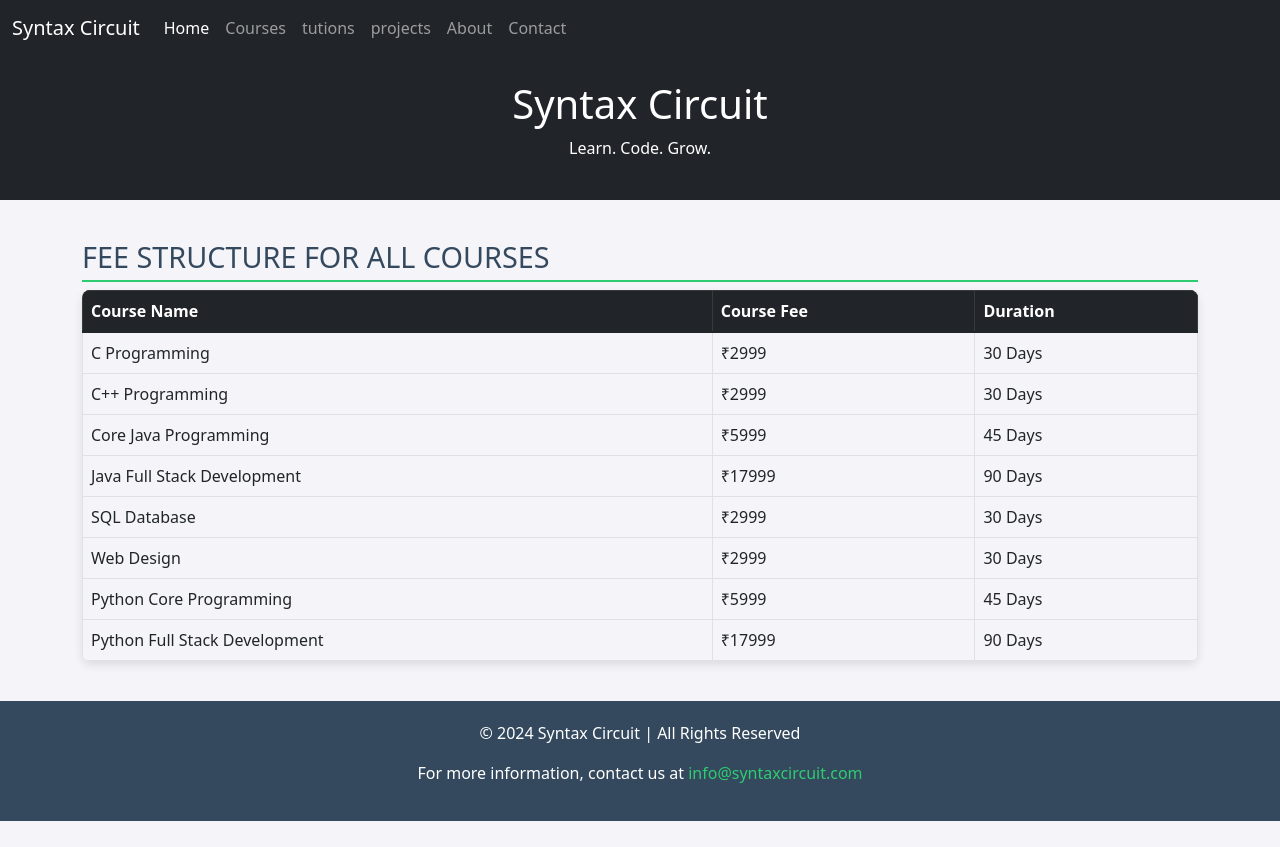
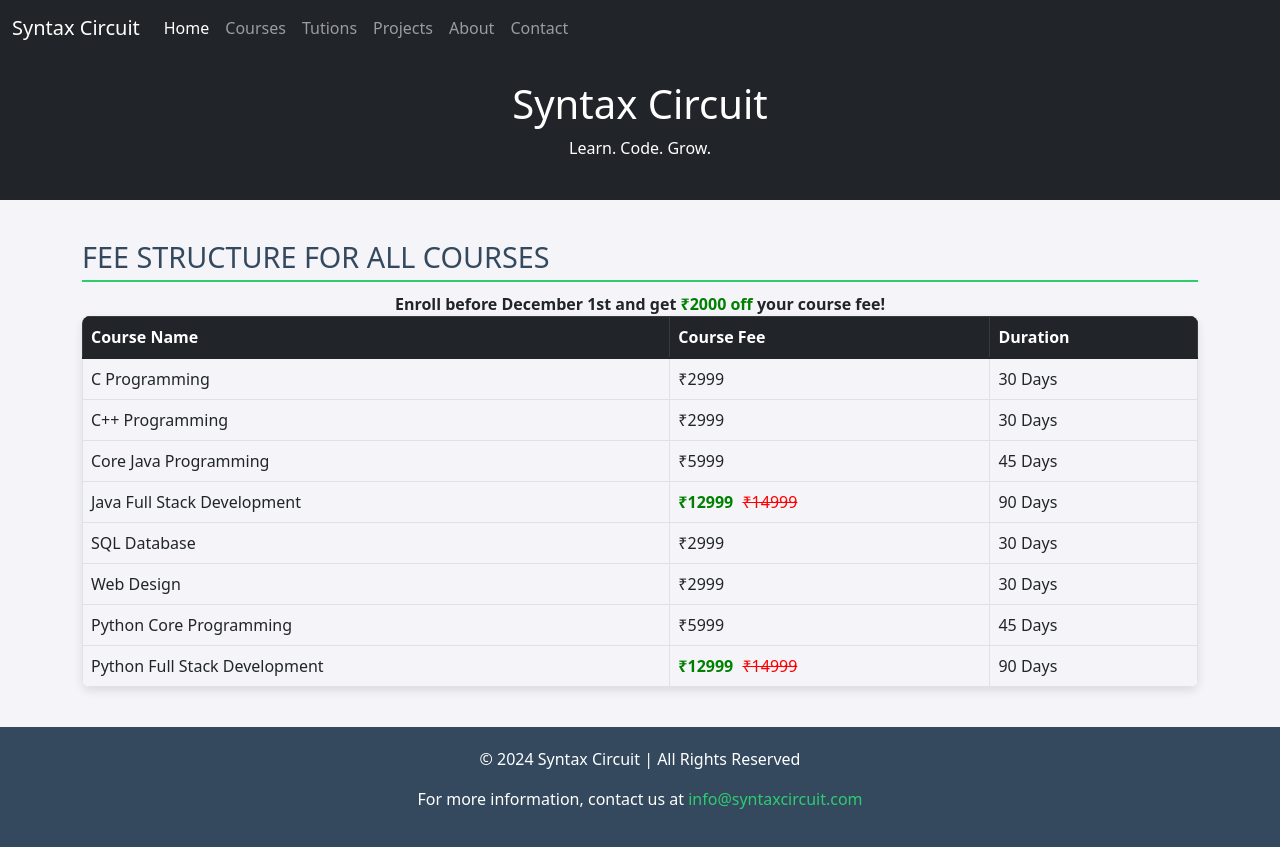
Before and after one commit to SYNTAX-CIRCUIT/app, a plain HTML site: page fee_structure.html in a window 1280 px wide. Before the commit the page ends 821 px from the top, so only its background shows below. Drawn offline with nearby package versions, Linux system fonts and the light colour scheme.

Commit message:
Update fee_structure.html

```diff
--- a/fee_structure.html
+++ b/fee_structure.html
@@ -33,6 +33,12 @@
             padding-bottom: 5px;
         }
 
+        .promo-message {
+            text-align: center;
+            margin-top: 10px;
+            font-weight: bold;
+        }
+
         footer {
             background-color: #34495e;
             color: white;
@@ -49,7 +55,6 @@
         footer a:hover {
             text-decoration: underline;
         }
-
     </style>
 </head>
 <body>
@@ -70,10 +75,10 @@
           <a class="nav-link" href="courses.html">Courses</a>
         </li>
         <li class="nav-item">
-          <a class="nav-link" href="tutions.html">tutions</a>
+          <a class="nav-link" href="tutions.html">Tutions</a>
         </li>
         <li class="nav-item">
-          <a class="nav-link" href="projects.html">projects</a>
+          <a class="nav-link" href="projects.html">Projects</a>
         </li>
         <li class="nav-item">
           <a class="nav-link" href="about.html">About</a>
@@ -95,7 +100,9 @@
 <!-- Main Content Section -->
 <div class="container">
     <h2 class="section-title">Fee Structure for All Courses</h2>
-
+    <div class="promo-message">
+        Enroll before December 1st and get <span style="color: green;">₹2000 off</span> your course fee!
+    </div>
     <table class="table table-bordered">
         <thead class="table-dark">
             <tr>
@@ -122,7 +129,10 @@
             </tr>
             <tr>
                 <td>Java Full Stack Development</td>
-                <td>₹17999</td>
+                <td>
+                    <span style="color: green; font-weight: bold;">₹12999</span>
+                    <span style="color: red; text-decoration: line-through; margin-left: 5px;">₹14999</span>
+                </td>
                 <td>90 Days</td>
             </tr>
             <tr>
@@ -142,7 +152,10 @@
             </tr>
             <tr>
                 <td>Python Full Stack Development</td>
-                <td>₹17999</td>
+                <td>
+                    <span style="color: green; font-weight: bold;">₹12999</span>
+                    <span style="color: red; text-decoration: line-through; margin-left: 5px;">₹14999</span>
+                </td>
                 <td>90 Days</td>
             </tr>
         </tbody>
```
